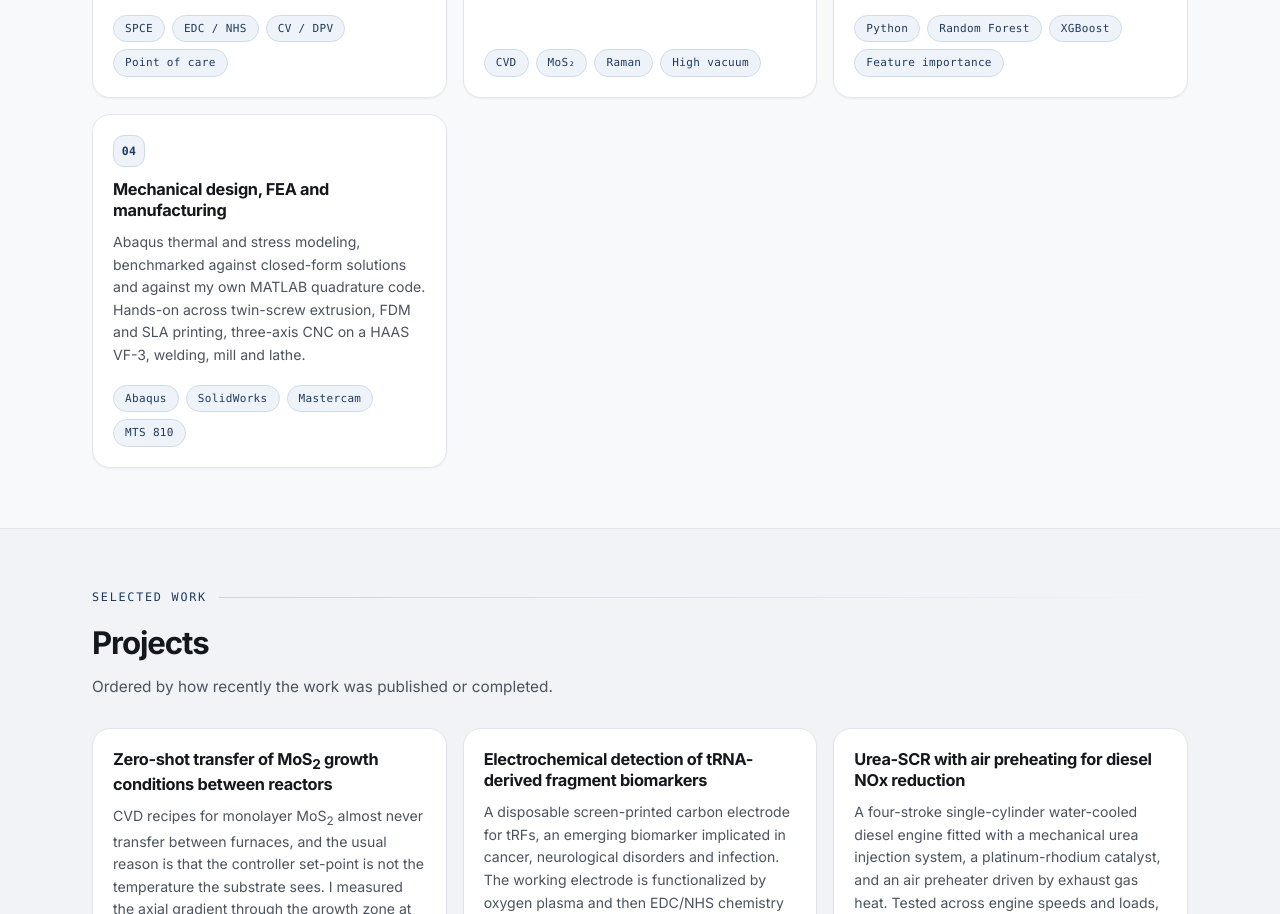
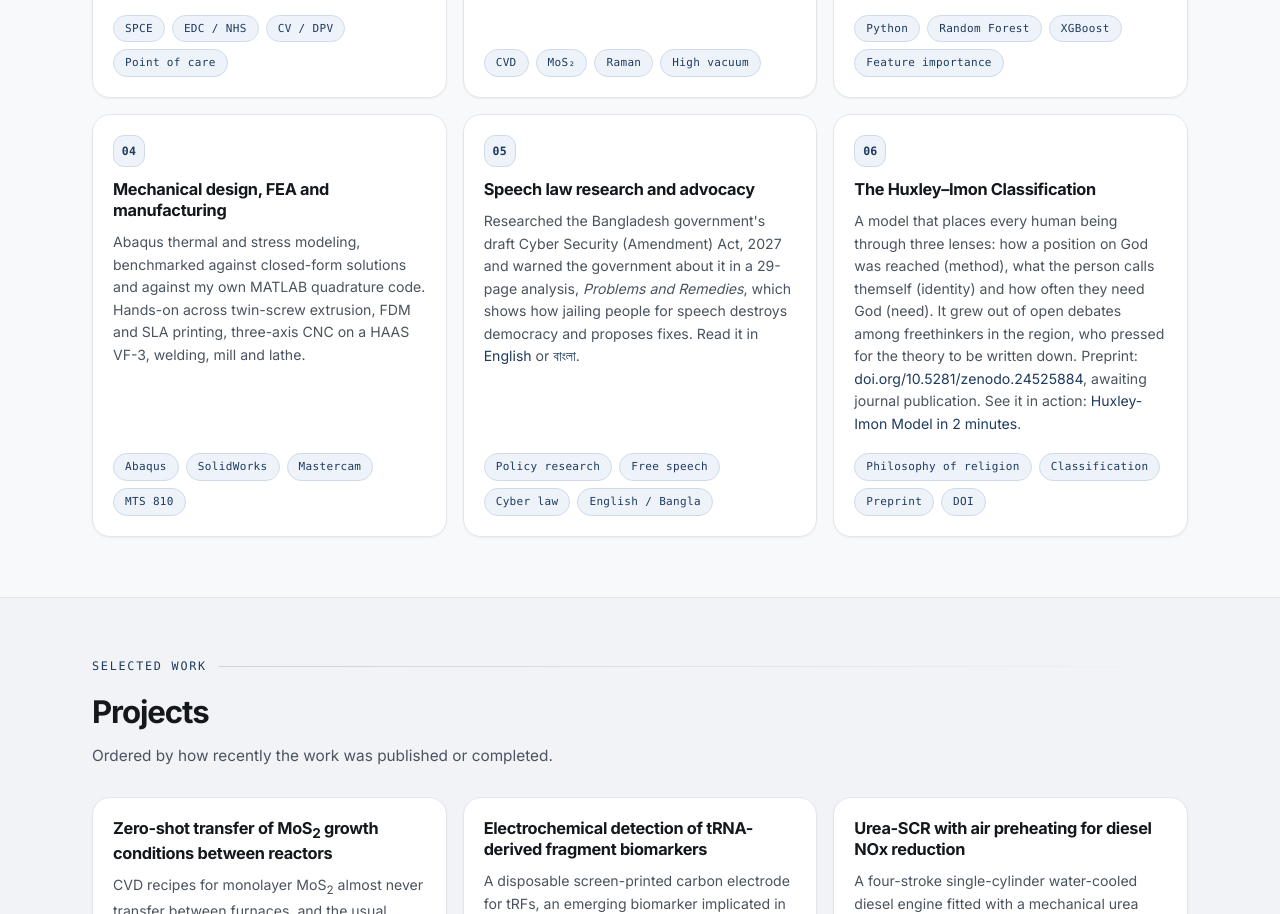
Before and after one commit to musa31416/musamannan.com, a plain HTML site: page index.html in a window 1280 px wide. Shown: the part 1611-2525 px from the top of the page. Drawn offline with Linux system fonts and the light colour scheme.

Commit message:
Add speech law advocacy and Huxley-Imon Classification to What I work on
Co-Authored-By: Claude Opus 5.5 <noreply@anthropic.com>
Claude-Session: https://claude.ai/code/session_0168dEgmS8oYKtKEv9W6VuUX

```diff
--- a/index.html
+++ b/index.html
@@ -245,6 +245,30 @@
         VF-3, welding, mill and lathe.
       </p>
       <div class="tags"><span class="tag">Abaqus</span><span class="tag">SolidWorks</span><span class="tag">Mastercam</span><span class="tag">MTS 810</span></div>
+    </article>
+    <article class="card reveal">
+      <span class="card-num">05</span>
+      <h3>Speech law research and advocacy</h3>
+      <p>
+        Researched the Bangladesh government's draft Cyber Security (Amendment) Act, 2027 and warned the
+        government about it in a 29-page analysis, <i>Problems and Remedies</i>, which shows how jailing people
+        for speech destroys democracy and proposes fixes. Read it in
+        <a href="https://aagebangladesh.org/publications/bangladeshs-proposed-cyber-security-amendment-act-2027/">English</a>
+        or <a href="https://aagebangladesh.org/publications/%e0%a6%ac%e0%a6%be%e0%a6%82%e0%a6%b2%e0%a6%be%e0%a6%a6%e0%a7%87%e0%a6%b6%e0%a7%87%e0%a6%b0-%e0%a6%aa%e0%a7%8d%e0%a6%b0%e0%a6%b8%e0%a7%8d%e0%a6%a4%e0%a6%be%e0%a6%ac%e0%a6%bf%e0%a6%a4-%e0%a6%b8%e0%a6%be/" lang="bn">বাংলা</a>.
+      </p>
+      <div class="tags"><span class="tag">Policy research</span><span class="tag">Free speech</span><span class="tag">Cyber law</span><span class="tag">English / Bangla</span></div>
+    </article>
+    <article class="card reveal">
+      <span class="card-num">06</span>
+      <h3>The Huxley&ndash;Imon Classification</h3>
+      <p>
+        A model that places every human being through three lenses: how a position on God was reached
+        (method), what the person calls themself (identity) and how often they need God (need). It grew out of
+        open debates among freethinkers in the region, who pressed for the theory to be written down. Preprint:
+        <a href="https://doi.org/10.5281/zenodo.24525884">doi.org/10.5281/zenodo.24525884</a>, awaiting journal
+        publication. See it in action: <a href="/huxley-imon/">Huxley-Imon Model in 2 minutes</a>.
+      </p>
+      <div class="tags"><span class="tag">Philosophy of religion</span><span class="tag">Classification</span><span class="tag">Preprint</span><span class="tag">DOI</span></div>
     </article>
   </div>
 </section>
```
